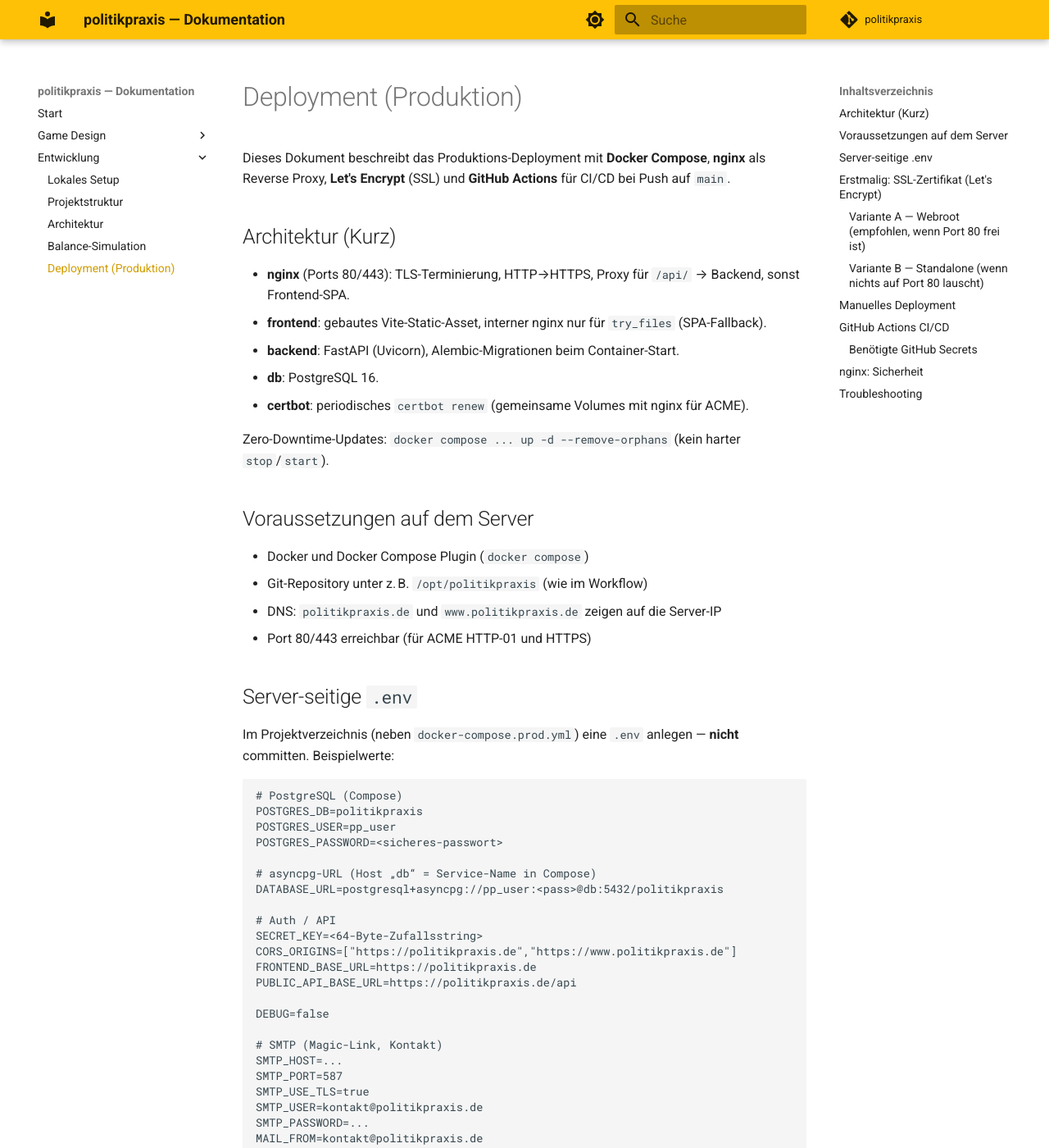
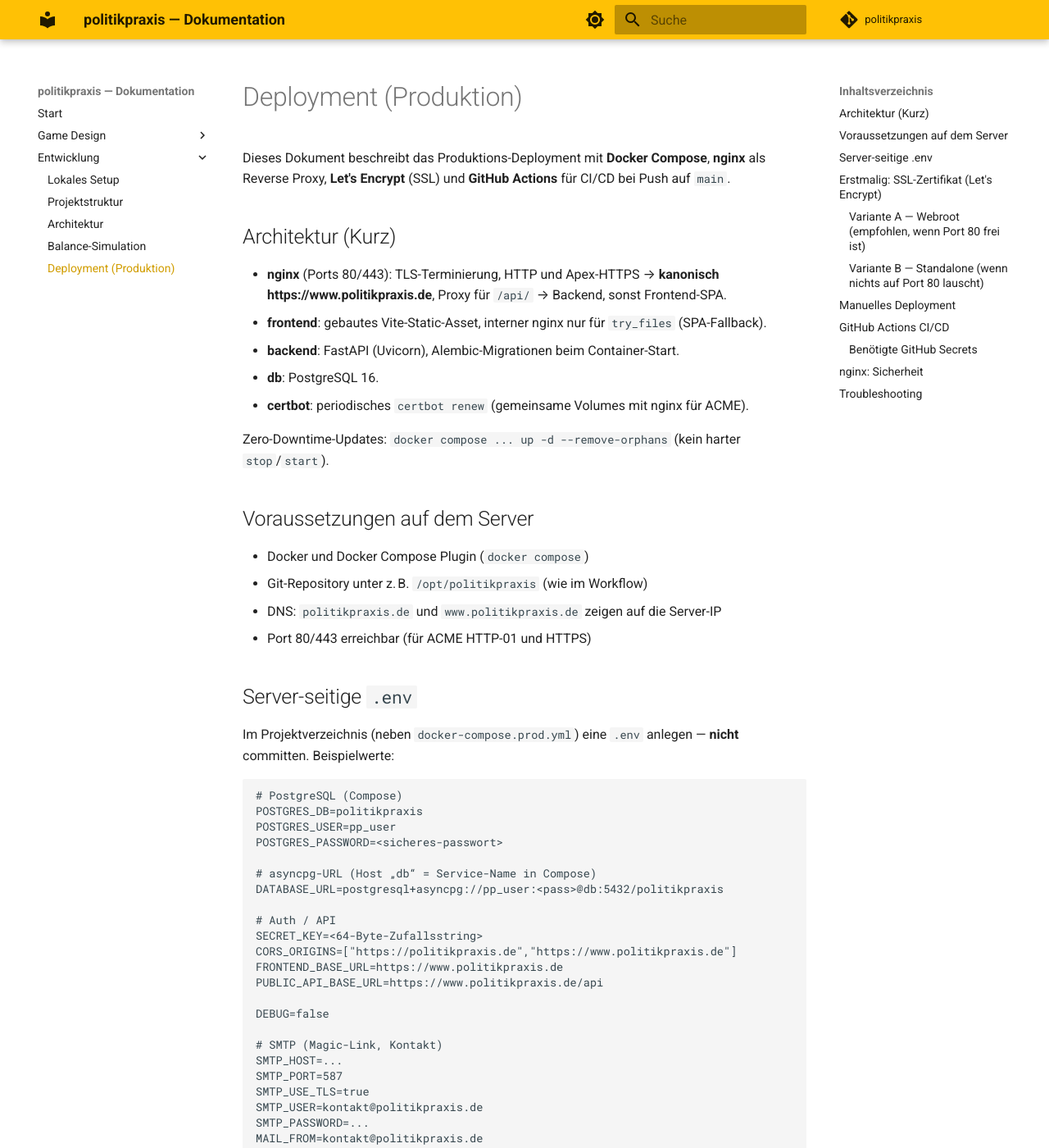
Before and after one commit to lichtbaer/politikpraxis, an MkDocs documentation site: the page built from docs/deployment.md, in a window 1280 px wide and 1400 px high. Shown: the whole window at 82% size. Built offline with MkDocs 1.6.1 and Material for MkDocs 9.7.7, drawn with Linux system fonts in a browser that asks for light colours; comment, search, counter and statistics services are not loaded; some of the changed lines change nothing that is shown; some of the changed text lies outside the part shown.

Commit message:
Update environment configuration and deployment documentation for production setup
- Enhanced backend `.env.example` with production secrets guidance.
- Updated `deployment.md` to reflect canonical URL and CORS settings.
- Adjusted frontend `.env.example` to clarify server secrets handling.
- Modified `nginx.conf` for proper redirection to the canonical URL and improved SSL configuration.

````diff
--- a/docs/deployment.md
+++ b/docs/deployment.md
@@ -4,7 +4,7 @@
 
 ## Architektur (Kurz)
 
-- **nginx** (Ports 80/443): TLS-Terminierung, HTTP→HTTPS, Proxy für `/api/` → Backend, sonst Frontend-SPA.
+- **nginx** (Ports 80/443): TLS-Terminierung, HTTP und Apex-HTTPS → **kanonisch https://www.politikpraxis.de**, Proxy für `/api/` → Backend, sonst Frontend-SPA.
 - **frontend**: gebautes Vite-Static-Asset, interner nginx nur für `try_files` (SPA-Fallback).
 - **backend**: FastAPI (Uvicorn), Alembic-Migrationen beim Container-Start.
 - **db**: PostgreSQL 16.
@@ -35,8 +35,8 @@
 # Auth / API
 SECRET_KEY=<64-Byte-Zufallsstring>
 CORS_ORIGINS=["https://politikpraxis.de","https://www.politikpraxis.de"]
-FRONTEND_BASE_URL=https://politikpraxis.de
-PUBLIC_API_BASE_URL=https://politikpraxis.de/api
+FRONTEND_BASE_URL=https://www.politikpraxis.de
+PUBLIC_API_BASE_URL=https://www.politikpraxis.de/api
 
 DEBUG=false
 
@@ -58,6 +58,8 @@
 ```
 
 Hinweis: Die Anwendung liest `SECRET_KEY` (nicht `JWT_SECRET`). Siehe `backend/.env.example`.
+
+**CORS:** Beide Origins in `CORS_ORIGINS` eintragen — nginx leitet Apex auf www um; für API-Aufrufe kann die Origin kurzzeitig noch der Apex-Host sein.
 
 ## Erstmalig: SSL-Zertifikat (Let's Encrypt)
 
````
Also changed, not shown: 3 other files.
